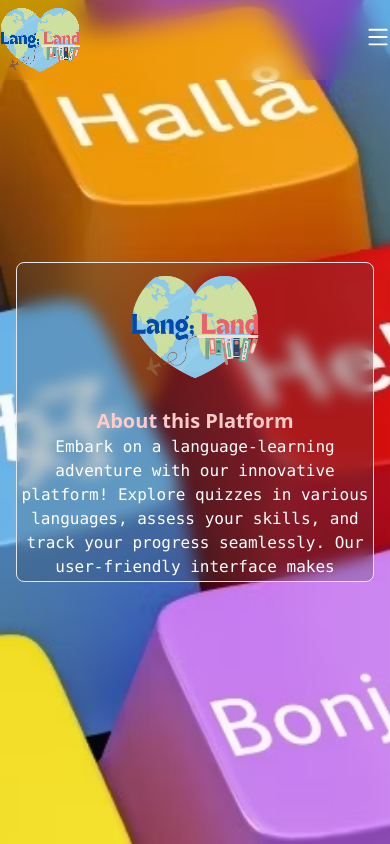
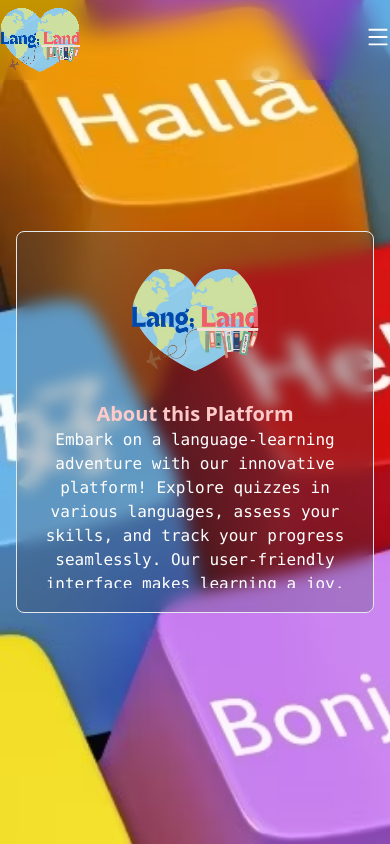
Before and after one commit to Halla24/Quiz-Lang-Land, a Next.js app in the folder quiz-lang-land/: page /about in a window 390 px wide. Built offline with nearby package versions, Linux system fonts and the light colour scheme.

Commit message:
making glass card responsive

```diff
--- a/quiz-lang-land/src/components/GlassCard.jsx
+++ b/quiz-lang-land/src/components/GlassCard.jsx
@@ -1,18 +1,19 @@
 import React from 'react';
 
 const GlassCard = () => {
-
   const imageUrl = '/loog.png';
   const title = 'About this Platform';
   const description =
     "Embark on a language-learning adventure with our innovative platform! Explore quizzes in various languages, assess your skills, and track your progress seamlessly. Our user-friendly interface makes learning a joy, and our vibrant community ensures you're never alone on your linguistic journey. Start mastering languages with us today!";
 
   return (
-    <div className="bg-opacity-25 backdrop-blur bg-gray-700 bg-blur-lg border border-gray-200 rounded-lg overflow-hidden w-100 h-80 mx-4 my-0 p-100 flex flex-col items-center text-center">
+    <div className="bg-opacity-25 backdrop-blur bg-gray-700 bg-blur-lg border border-gray-200 rounded-lg overflow-hidden max-w-full md:max-w-md mx-4 my-0 p-6 flex flex-col items-center text-center">
       <img src={imageUrl} alt={title} className="w-32 h-32 rounded-full mb-4" />
       <div>
         <h2 className="text-xl font-bold text-red-200">{title}</h2>
-        <p className="text-white font-mono h-50 ">{description}</p>
+        <p className="text-white font-mono max-h-40 overflow-hidden overflow-y-auto">
+          {description}
+        </p>
       </div>
     </div>
   );
```
